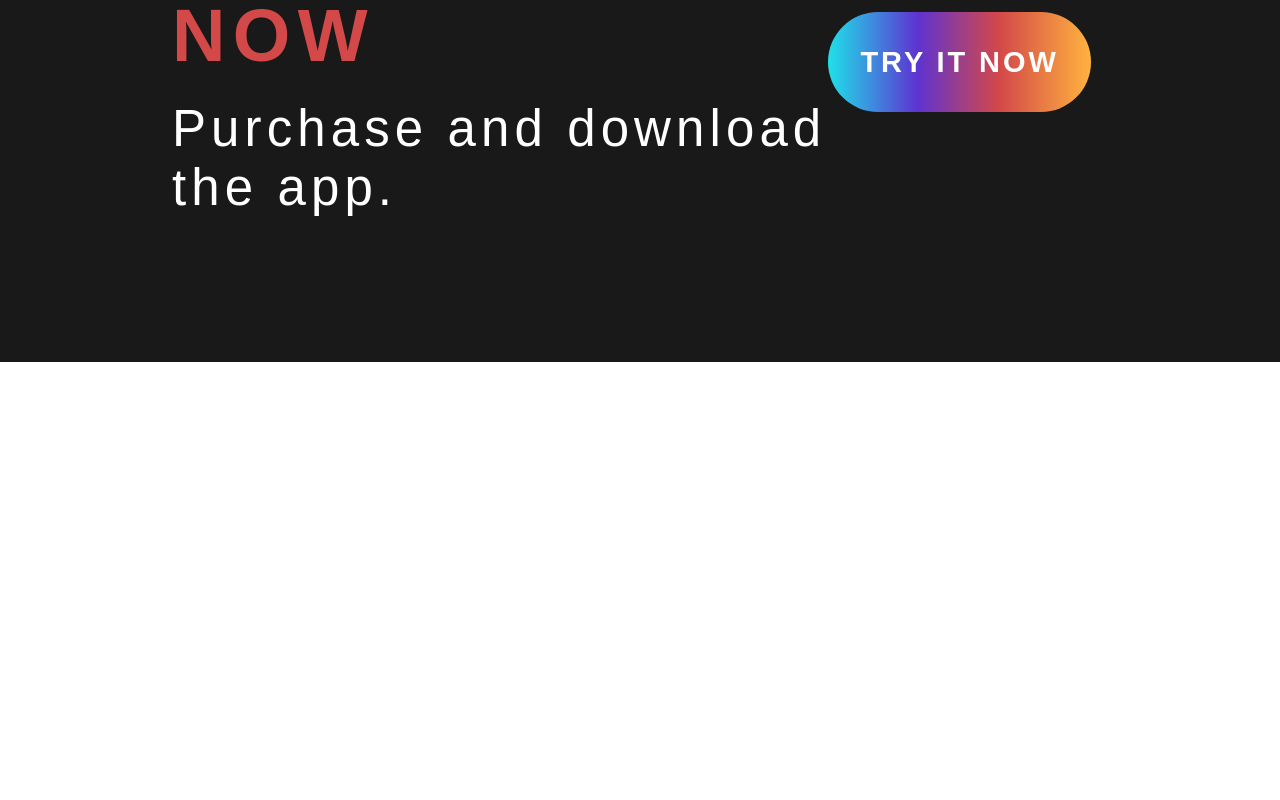
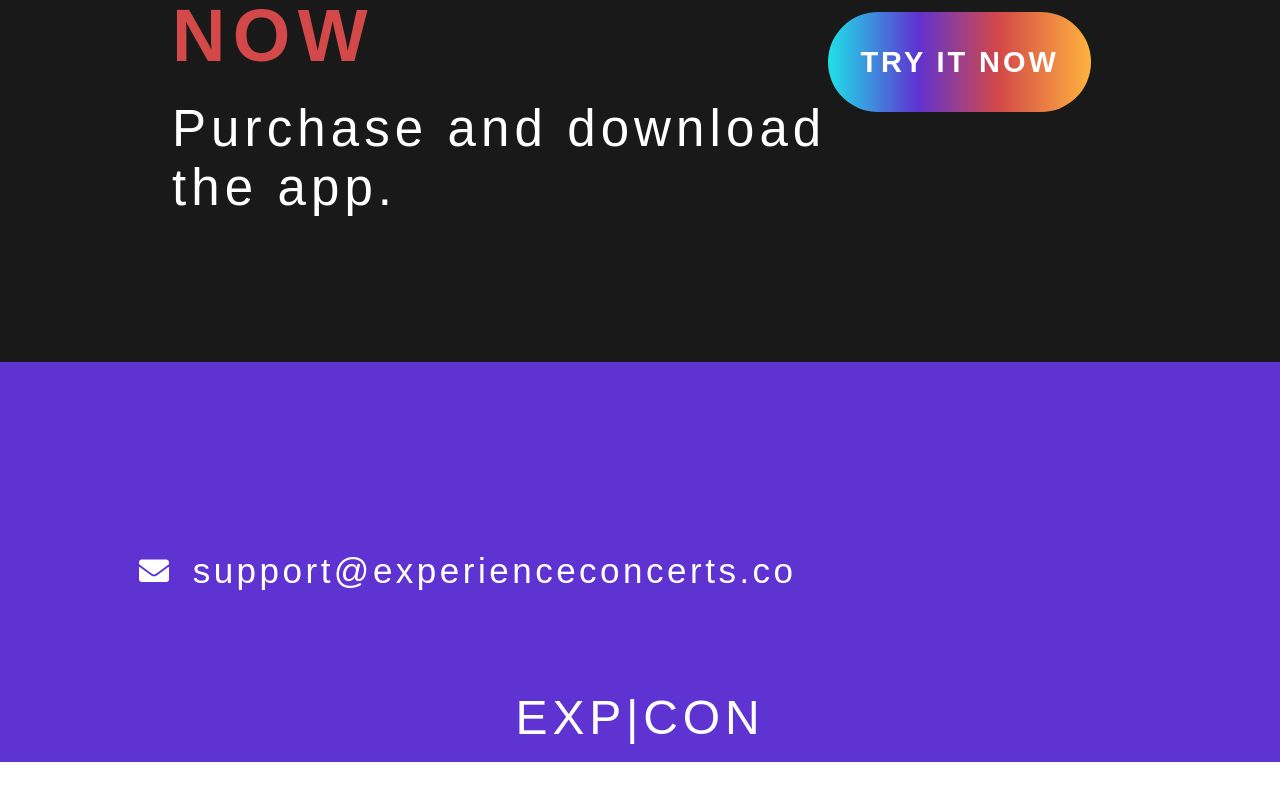
Before and after one commit to ameer-ahmad/exp-con, a React (Create React App) app: page / in a window 1280 px wide. Shown: the part 4350-5150 px from the top of the page. Before the commit the page ends 4712 px from the top, so only its background shows below. Built offline with nearby package versions, Linux system fonts and the light colour scheme.

Commit message:
created footer

```diff
--- a/src/App.js
+++ b/src/App.js
@@ -5,6 +5,7 @@ import YellowSection from './components/YellowSection';
 import Perks from './components/Perks';
 import Reviews from './components/Reviews';
 import Purchase from './components/Purchase';
+import Footer from './components/Footer';
 
 function App() {
   return (
@@ -16,6 +17,7 @@ function App() {
       <Perks/>
       <Reviews/>
       <Purchase/>
+      <Footer/>
     </div>
   );
 }
--- /dev/null
+++ b/src/components/Footer.js
@@ -0,0 +1,16 @@
+import React from 'react';
+
+const Footer = () => {
+    return (
+        <footer>
+            <div className="email">
+                <i class="fas fa-envelope"></i>
+                <p>support@experienceconcerts.co</p>
+            </div>
+            <h4>EXP|CON</h4>
+            <small>2019 © All Rights Reserved | Speer Technologies Incorporated</small>
+        </footer>
+    )
+}
+
+export default Footer;
--- a/src/index.css
+++ b/src/index.css
@@ -393,3 +393,48 @@ header {
   letter-spacing: 0.29rem;
   font-weight: bold;
 }
+
+/* Footer Styles */
+
+footer {
+  height: 50vh;
+  width: 100vw;
+  background-color: #5E33D1;
+}
+
+.email {
+  margin-left: 13.9rem;
+  padding-top: 18.9rem;
+  display: flex;
+  color: white;
+  align-items: center;
+}
+
+.fa-envelope::before {
+  font-size: 3rem;
+  margin-right: 2.364rem;
+}
+
+.email p {
+  font-size: 3.5rem;
+  letter-spacing: 0.35rem;
+}
+
+footer h4 {
+  text-align: center;
+  font-size: 4.8rem;
+  color: white;
+  font-weight: normal;
+  letter-spacing: 0.48rem;
+  margin-top: 9.9rem;
+  margin-bottom: 4.5rem;
+}
+
+footer small {
+  font-size: 2.4rem;
+  letter-spacing: 0.24rem;
+  text-align: center;
+  display: block;
+  color: white;
+  font-weight: normal;
+}
```
